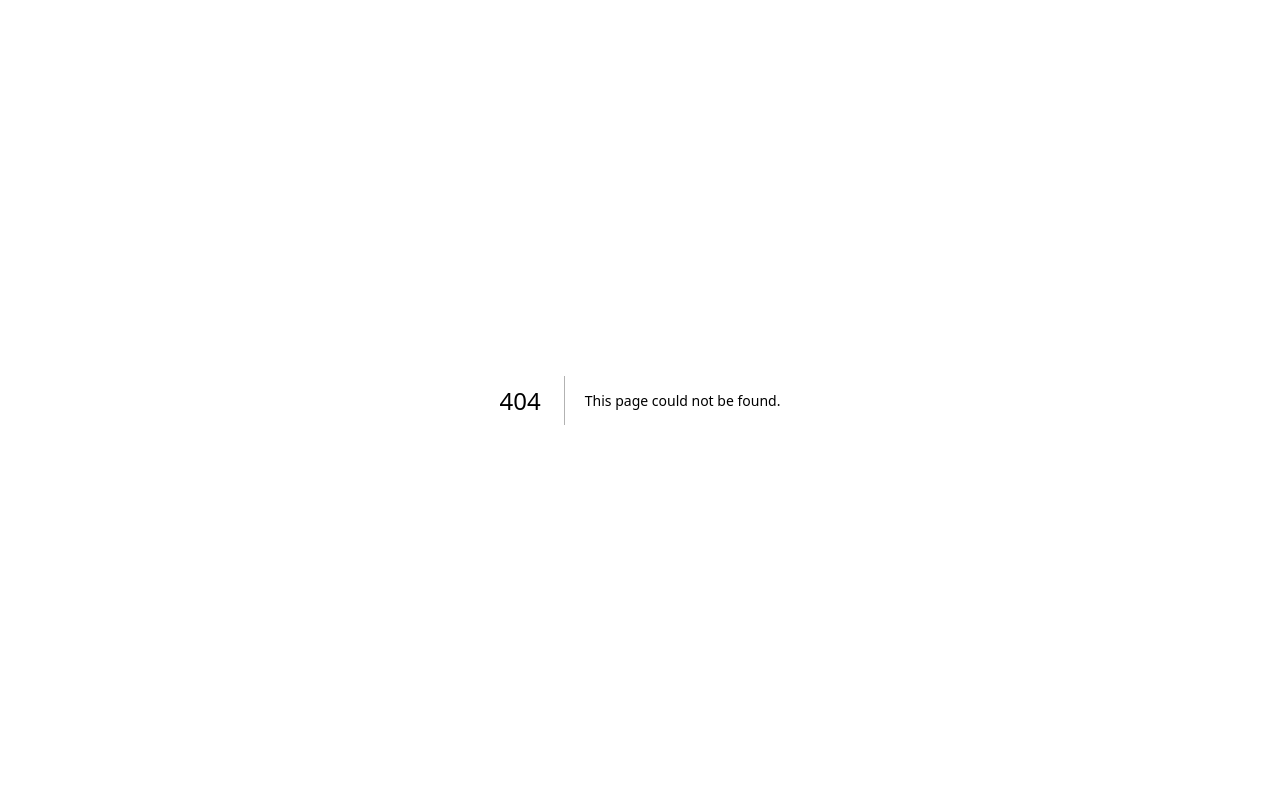
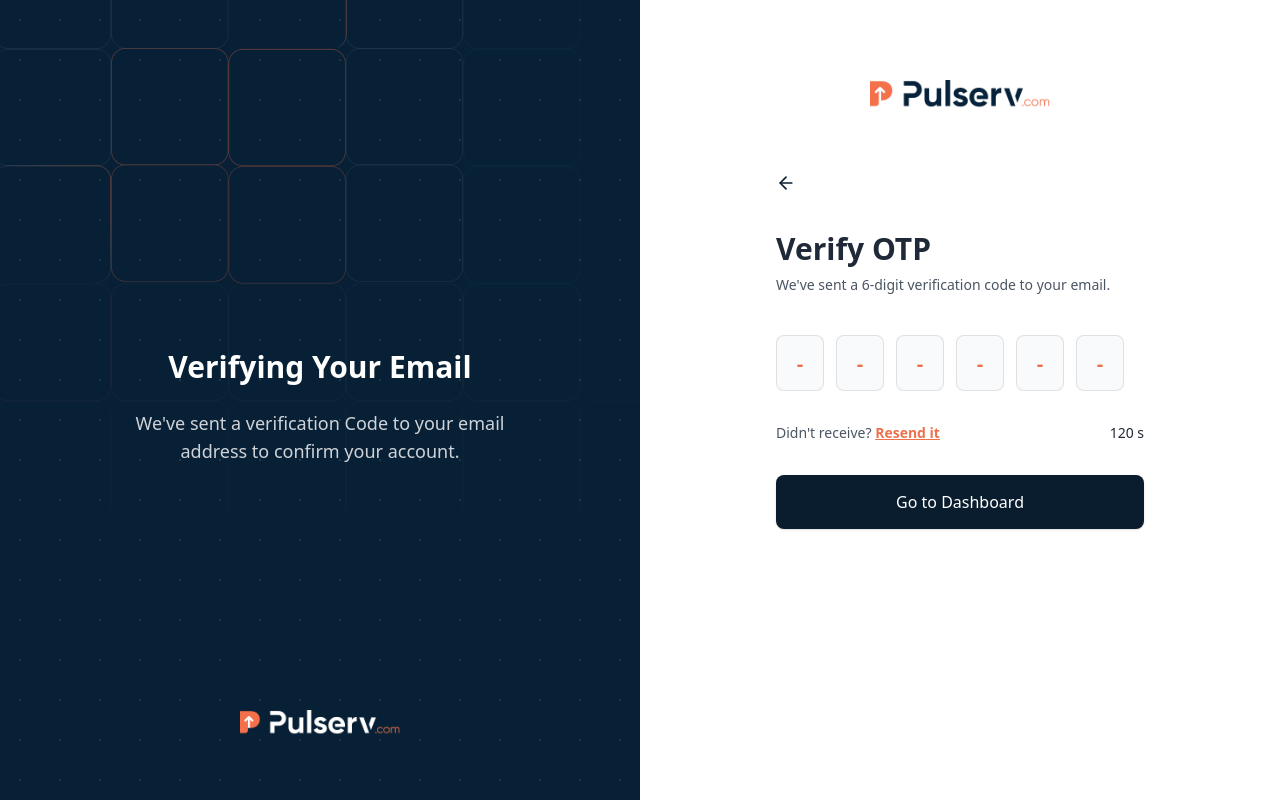
Before and after one commit to AlrightTech/Pulserve-Admin-Panel-UI, a Next.js app: page /verify-otp in a window 1280 px wide. Before the commit this address had no page. Built offline with nearby package versions, Linux system fonts and the light colour scheme.

Commit message:
Add verification OTP page and enhance LeftSection content

```diff
--- a/app/(auth)/components/LeftSection.tsx
+++ b/app/(auth)/components/LeftSection.tsx
@@ -19,6 +19,26 @@ const LeftSection = () => {
         desc: "Set a new password to keep your data secure."
       };
     }
+    // LeftSection.tsx ke andar ye cases add karein
+if (pathname.includes('/update-password')) {
+  return {
+    title: "Protect your account.",
+    desc: "Set a new password to keep your data secure."
+  };
+}
+// LeftSection.tsx mein ye case update karein
+if (pathname.includes('/verify-otp')) {
+  return {
+    title: "Verifying Your Email",
+    desc: "We've sent a verification Code to your email address to confirm your account."
+  };
+}
+if (pathname.includes('/verify-otp')) {
+  return {
+    title: "Verify your identity.",
+    desc: "Enter the code sent to your email to continue."
+  };
+}
     // Default Login
     return {
       title: "Measure what matters. Act in real time.",
--- a/app/(auth)/layout.tsx
+++ b/app/(auth)/layout.tsx
@@ -12,8 +12,8 @@ export default function AuthLayout({ children }: { children: React.ReactNode })
       </div>
 
       {/* Right Side: Form Area (Scrollable if needed) */}
-      <div className="flex-1 flex flex-col justify-center items-center px-6 md:px-12 lg:px-20 overflow-y-auto bg-white">
-        <div className="w-full max-w-[420px] py-10">
+      <div className="flex-1 flex flex-col items-center overflow-y-auto bg-white">
+        <div className="w-full py-10">
           {children}
         </div>
       </div>
--- a/app/(auth)/login/page.tsx
+++ b/app/(auth)/login/page.tsx
@@ -5,49 +5,55 @@ import Image from 'next/image';
 import { ArrowLeft, Eye, EyeOff } from 'lucide-react';
 import Button from '@/app/components/ui/Button';
 
-export default function LoginPage() {
+export default function Login
+
+() {
   const [showPassword, setShowPassword] = useState(false);
 
   return (
-    <div className="flex flex-col w-full max-w-[440px] mx-auto px-4 py-8 bg-custom-white">
-      <div className="flex justify-center mb-12">
-        <Image src="/images/pulserv-logo2.png" alt="Pulserv Logo" width={180} height={50} className="object-contain" />
+    <div className="flex flex-col w-full mx-auto px-8 lg:px-14 py-8 bg-custom-white">
+      <div className="flex justify-center mb-4">
+        <Image src="/images/pulserv-logo2.png" alt="Pulserv Logo" width={250} height={60} className="object-contain" />
       </div>
 
-      <div className="relative mb-10 text-center">
-        <Link href="/" className="absolute left-0 top-1 text-custom-dark-blue hover:text-custom-coral"><ArrowLeft size={24} /></Link>
-        <h2 className="text-2xl font-bold text-custom-dark-gray font-dm-sans">Welcome back</h2>
-        <p className="text-custom-medium-gray text-sm mt-2">Log in to access your Pulserv dashboard</p>
+      <div>
+                <Link href="/" className=" text-custom-dark-blue hover:text-custom-coral"><ArrowLeft size={20} /></Link>
+
       </div>
 
-      <div className="space-y-6">
-        <h3 className="text-xl font-bold text-custom-charcoal mb-4">Login</h3>
+      <div className="mb-10 text-center lg:mt-12">
+        <h2 className="text-2xl lg:text-3xl font-bold text-custom-dark-gray font-dm-sans">Welcome back</h2>
+        <p className="text-custom-medium-gray text-sm lg:text-xl mt-4">Log in to access your Pulserv dashboard</p>
+      </div>
+
+      <div className="space-y-6 lg:px-10 ">
+        <h3 className="text-3xl font-bold text-custom-charcoal mb-8">Login</h3>
         <form className="space-y-5">
           <div className="space-y-2">
-            <label className="text-xs font-bold text-custom-dim-gray uppercase tracking-wider text-[10px]">E-mail</label>
-            <input type="email" placeholder="admin@email.com" className="w-full px-4 py-3 bg-custom-bg-light border border-custom-border rounded-lg focus:outline-none text-custom-charcoal" />
+            <label className=" font-normal text-custom-dim-gray tracking-wider text-md">E-mail</label>
+            <input type="email" placeholder="admin@email.com" className="mt-3 w-full px-3 py-3 bg-custom-bg-light border border-custom-border rounded-lg focus:outline-none text-custom-charcoal" />
           </div>
 
           <div className="space-y-2">
-            <label className="text-xs font-bold text-custom-dim-gray uppercase tracking-wider text-[10px]">Password</label>
+            <label className="text-md font-normal text-custom-dim-gray tracking-wider ">Password</label>
             <div className="relative">
-              <input type={showPassword ? "text" : "password"} placeholder="••••" className="w-full px-4 py-3 bg-custom-bg-light border border-custom-border rounded-lg focus:outline-none text-custom-charcoal" />
+              <input type={showPassword ? "text" : "password"} placeholder="••••" className="mt-3 w-full px-3 py-3 bg-custom-bg-light border border-custom-border rounded-lg focus:outline-none text-custom-charcoal" />
               <button type="button" onClick={() => setShowPassword(!showPassword)} className="absolute right-4 top-1/2 -translate-y-1/2 text-custom-medium-gray"><Eye size={18} /></button>
             </div>
           </div>
 
-          <div className="flex justify-between items-center text-xs">
+          <div className="flex justify-between items-center lg:text-md">
             <label className="flex items-center gap-2 text-custom-medium-gray cursor-pointer">
-              <input type="checkbox" className="w-3.5 h-3.5 border-custom-border" /> Remember me
+              <input type="checkbox" className="w-4 h-4 border-custom-border" /> Remember me
             </label>
-<Link href="/forgot-password" className="text-[12px] font-bold text-custom-coral">
+<Link href="/forgot-password" className="text-md font-semibold text-custom-coral underline">
   Forgot Password?
 </Link>          </div>
 
           <Button variant="filled" rounded="lg" className="w-full py-3.5 bg-custom-dark-blue hover:bg-[#001D35]">Login</Button>
         </form>
-        <p className="text-center text-sm text-custom-medium-gray pt-4">
-          Don't have an account? <Link href="/signup" className="text-custom-coral font-bold">Login</Link>
+        <p className="text-center text-lg text-custom-medium-gray pt-4">
+          Don't have an account? <Link href="/signup" className="text-custom-coral font-bold underline">Signup</Link>
         </p>
       </div>
     </div>
--- /dev/null
+++ b/app/(auth)/verify-otp/page.tsx
@@ -0,0 +1,65 @@
+"use client";
+import React from 'react';
+import Link from 'next/link';
+import Image from 'next/image';
+import { ArrowLeft } from 'lucide-react';
+import Button from '@/app/components/ui/Button';
+
+export default function VerifyOTPPage() {
+  return (
+    <div className="flex flex-col w-full max-w-md mx-auto px-10 py-10 bg-custom-white">
+
+      {/* Logo - Left Aligned */}
+      <div className="flex justify-center mb-16">
+        <Image src="/images/pulserv-logo2.png" alt="Pulserv Logo" width={180} height={50} className="object-contain" />
+      </div>
+
+      {/* Back Arrow */}
+      <div className="mb-8">
+        <Link href="/forgot-password" title="Go back" className="inline-block text-custom-dark-blue hover:text-custom-coral">
+          <ArrowLeft size={20} />
+        </Link>
+      </div>
+
+      {/* Heading */}
+      <div className="mb-10">
+        <h2 className="text-3xl font-bold text-custom-dark-gray font-dm-sans mb-2">Verify OTP</h2>
+        <p className="text-custom-medium-gray text-sm font-medium">
+          We've sent a 6-digit verification code to your email.
+        </p>
+      </div>
+
+      <form className="space-y-8">
+
+        {/* OTP Inputs - Left Aligned with fixed gap */}
+        <div className="flex justify-start gap-3">
+          {[1, 2, 3, 4, 5, 6].map((index) => (
+            <input
+              key={index}
+              type="text"
+              maxLength={1}
+              placeholder="-"
+              className="w-12 h-14 text-center text-xl font-semibold bg-custom-bg-light border border-custom-border rounded-lg focus:border-custom-coral focus:outline-none placeholder:text-custom-coral"
+            />
+          ))}
+        </div>
+
+        {/* Resend & Timer Row */}
+        <div className="flex justify-between items-center text-sm">
+          <p className="text-custom-medium-gray">
+            Didn't receive?{' '}
+            <button type="button" className="text-custom-coral font-bold underline hover:opacity-80">
+              Resend it
+            </button>
+          </p>
+          <span className="text-custom-dark-gray font-medium">120 s</span>
+        </div>
+
+        <Button variant="filled" rounded="lg" className="w-full py-3.5 bg-custom-dark-blue hover:bg-[#001D35]">
+          Go to Dashboard
+        </Button>
+
+      </form>
+    </div>
+  );
+}
```
